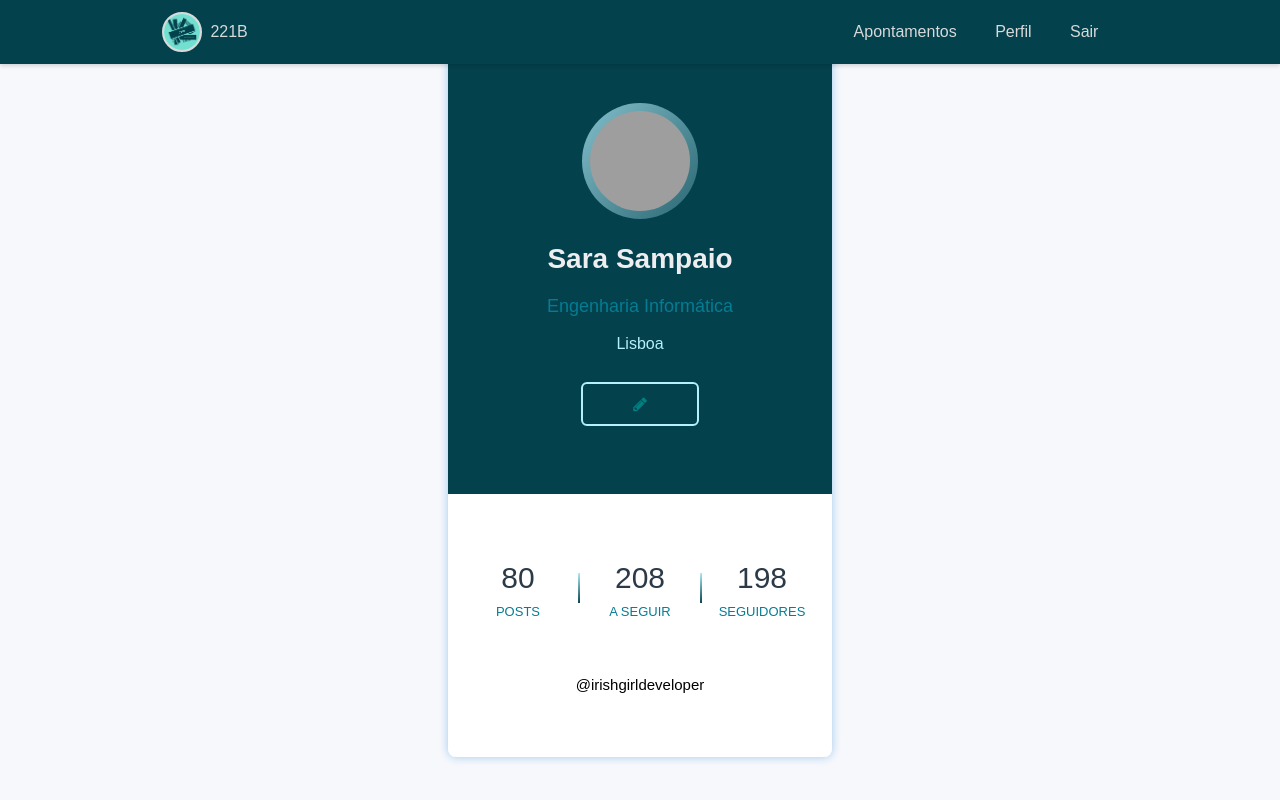
After one commit to kevinDomingues/TP1_SIR, a PHP site: page /perfil.php in a window 1280 px wide. The commit adds this page. Run offline with PHP 8.4, Linux system fonts and the light colour scheme; some libraries are stand-ins or nearby versions; grey boxes are pictures that could not be loaded.

Commit message:
update 23/12 - 17:47

```diff
--- a/components/header.php
+++ b/components/header.php
@@ -8,6 +8,7 @@
     <meta name="description" content="Trabalho Prático 221B">
 
     <link href="./css/style.css" rel="stylesheet">
+    <link rel="stylesheet" href="https://maxcdn.bootstrapcdn.com/font-awesome/4.4.0/css/font-awesome.min.css">
 
     <title>Trabalho Prático 221B</title>
 
--- a/components/nav.php
+++ b/components/nav.php
@@ -12,7 +12,7 @@
     <div id="navbar-menu" aria-labelledby="navbar-toggle">
       <ul class="navbar-links" id="dropdown">
         <li class="navbar-item"><a class="navbar-link" href="/TP1_SIR/apontamentos.php">Apontamentos</a></li>
-        <li class="navbar-item"><a class="navbar-link" href="/TP1_SIR">Perfil</a></li>
+        <li class="navbar-item"><a class="navbar-link" href="/TP1_SIR/perfil.php">Perfil</a></li>
         <li class="navbar-item"><a class="navbar-link" href="/TP1_SIR">Sair</a></li>
       </ul>
     </div>
--- /dev/null
+++ b/css/perfil.css
@@ -0,0 +1,148 @@
+.bodyPerfil {
+    margin: 0;
+    padding: 0;
+    font-family: "Ubuntu", sans-serif;
+    box-sizing: border-box;
+    text-decoration: none;
+    min-height: 100%;
+    display: flex;
+    align-items: center;
+    justify-content: center;
+}
+
+.perfil-card{
+    min-width: 30%;
+    text-align: center;
+    border-radius: 8px;
+    overflow: hidden;
+    box-shadow: 0 0 10px #9ecaed;
+  }
+
+
+  .perfil-card-header{
+    background: var(--bg-color);
+    padding: 60px 40px;
+  }
+
+  .perfil-img{
+    display: inline-block;
+    padding: 8px;
+    background: linear-gradient(130deg, var(--content-background), var(--bg-color));
+    margin: auto;
+    border-radius: 50%;
+    background-size: 200% 200%;
+    animation: animated-gradient 2s linear infinite;
+  }
+
+  @keyframes animated-gradient{
+    25%{
+      background-position: left bottom;
+    }
+    50%{
+      background-position: right bottom;
+    }
+    75%{
+      background-position: right top;
+    }
+    100%{
+      background-position: left top;
+    }
+  }
+
+  .perfil-img img{
+    display: block;
+    width: 100px;
+    height: 100px;
+    border-radius: 50%;
+  }
+
+  .perfil-nome{
+    color: #EEEDF0 ;
+    font-size: 28px;
+    font-weight: 600;
+    margin: 10px 0;
+  }
+
+  .perfil-desc{
+    font-size: 18px;
+    color: var(--buttons-hover);
+  }
+
+  .perfil-localizacao {
+    margin: 10px 0;
+    color: var(--content-background) ;
+  }
+
+  .perfil-icons{
+    display: flex;
+    justify-content: center;
+    margin: 20px 0;
+  }
+
+  .perfil-icons a{
+    color: #f2f2f2;
+    width: 56px;
+    font-size: 22px;
+    transition: .3s linear;
+  }
+
+  .perfil-icons a:hover{
+    color: #6C72CB;
+  }
+
+  .perfil-contact-btn{
+    display: inline-block;
+    padding: 12px 50px;
+    color: var(--buttons-hover);
+    border: 2px solid var(--content-background);
+    border-radius: 6px;
+    margin-top: 16px;
+    transition: .3s linear;
+  }
+
+  .perfil-contact-btn:hover{
+    background:var(--content-background);
+    color: #f2f2f2;
+  }
+
+  .perfil-card-footer{
+    background: #ffffff;
+    padding: 60px 10px;
+  }
+
+  .perfil-numbers{
+    display: flex;
+    align-items: center;
+  }
+
+  .perfil-item{
+    flex: 1;
+    text-transform: uppercase;
+    font-size: 13px;
+    color: var(--buttons-hover) ;
+    font-weight: 500;
+  }
+
+  .perfil-item span{
+    display: block;
+    color: #2c3a47;
+    font-size: 30px;
+  }
+
+  .perfil-border{
+    width: 2px;
+    height: 30px;
+  /*   background: #bbb; */
+    background: linear-gradient(130deg, var(--content-background), var(--bg-color));
+  }
+
+  .perfil-instagram-conta{
+    margin-top: 50px;
+    font-size: 15px;
+  }
+
+  .fa-pencil{
+      z-index: 3;
+      position: relative;
+      float: right;
+  }
--- a/css/style.css
+++ b/css/style.css
@@ -1,6 +1,8 @@
 @import url("login_register.css");
 @import url("dashboard.css");
 @import url("apontamentos.css");
+@import url("perfil.css");
+
 
 .divider:after,
 .divider:before {
@@ -24,7 +26,9 @@
   --overimg-color: rgba(3, 65, 77, 1);
   --text-color: hsl(0, 0%, 85%);
   --text-color-focus: white;
-  --bg-contrast: hsl(190, 92.5%, 15.7%);
+  --bg-contrast: hsl(190, 80%, 29%);
+  --buttons-hover: hsla(190, 93%, 30%, 1);
+  --content-background: hsl(190, 93%, 85%);
 }
 * {
   box-sizing: border-box;
@@ -284,3 +288,7 @@ body {
     will-change: transform;
   }
 }
+
+.teal-color {
+  color:teal;
+}
--- /dev/null
+++ b/perfil.php
@@ -0,0 +1,51 @@
+<?php
+require_once './components/header.php';
+require_once './components/nav.php';
+
+?>
+
+
+
+<body style="background-color:#f7f8fc;">
+    <div class="bodyPerfil" >
+        <div class="perfil-card">
+
+            <div class="perfil-card-header">
+
+                <div class="perfil-img">
+                    <img src="https://randomuser.me/api/portraits/women/8.jpg" alt=""/>
+                </div>
+                <div class="perfil-nome">Sara Sampaio</div>
+                <div class="perfil-desc">Engenharia Informática</div>
+                <div class="perfil-localizacao"><i class=""></i> Lisboa</div>
+                <a href="#" class="perfil-contact-btn"><i class='fa fa-pencil teal-color'></i></a>
+            </div>
+            <div class="perfil-card-footer">
+                <div class="perfil-numbers">
+                    <div class="perfil-item">
+                        <span>80</span>
+                        Posts
+                    </div>
+                    <div class="perfil-border"></div>
+                    <div class="perfil-item">
+                        <span>208</span>
+                        A seguir
+                    </div>
+                    <div class="perfil-border"></div>
+                    <div class="perfil-item">
+                        <span>198</span>
+                        Seguidores
+                    </div>
+            </div>
+            <div class="perfil-instagram-conta">@irishgirldeveloper</div>
+        </div>
+
+    </div>
+
+
+    <?php
+    require_once './components/scripts.php';
+    ?>
+
+</body>
+</html>
```
Also changed, not shown: apontamentos.php (+15 -3 lines), css/apontamentos.css (+139 -8 lines), css/dashboard.css (+75 -4 lines), dashboard.php (+0 -44 lines).
